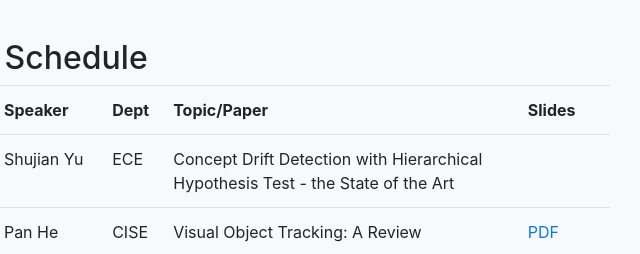
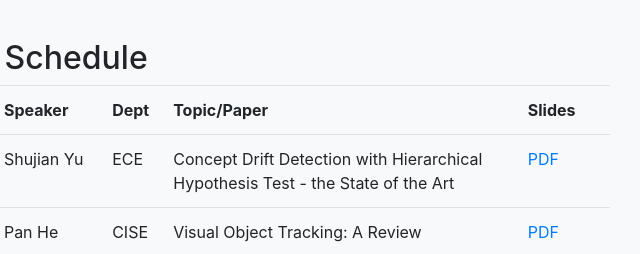
Before and after one commit to aisec-uf/aisec-uf.github.io, a website with bundled scripts: page index.html in a window 1280 px wide. Shown: the part 1200-1454 px from the top of the page, 395-1035 px from the left. Built offline with nearby package versions, Linux system fonts and the light colour scheme.

Commit message:
upload shujian's slides

```diff
--- a/index.html
+++ b/index.html
@@ -125,8 +125,8 @@
 				<td data-th="Speaker">Shujian Yu</td>
 				<td data-th="Dept">ECE</td>
 				<td data-th="Topic/Paper">Concept Drift Detection with Hierarchical Hypothesis Test - the State of the Art</td>
-				<td data-th="Slides"></td>
-			  </tr>
+				<td data-th="Slides"><a href="slides/1023CD.pdf">PDF</a></td>
+              </tr>
 
 			  <tr>
 				<td data-th="Date">10/16/2018</td>
```
Also changed, not shown: 1 other file.
